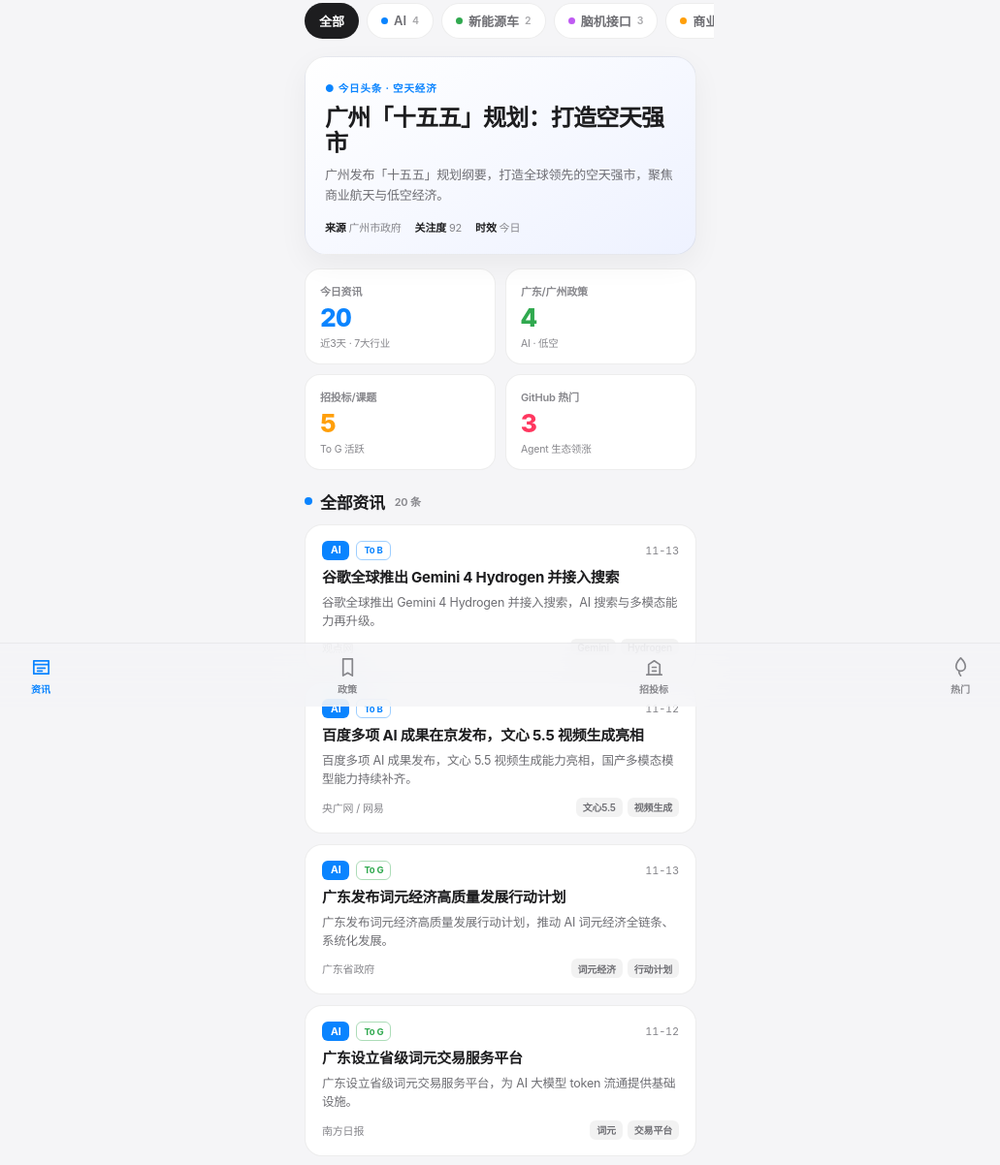
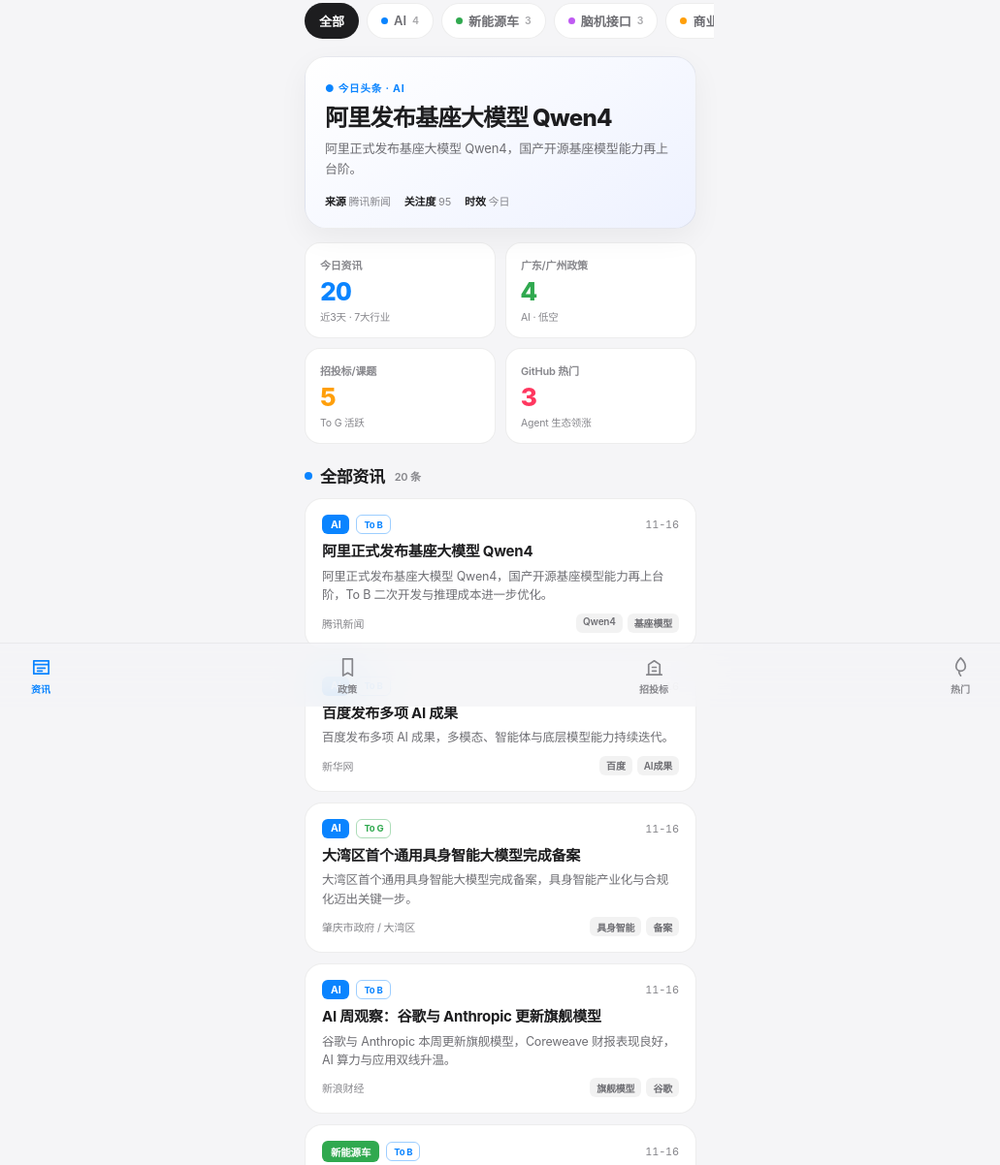
Before and after one commit to cynthia31415926-eng/global-intelligence, a plain HTML site: page m.html in a window 1280 px wide. Shown: the part 71-1273 px from the top of the page at 97% size, without its empty margins (124-1155 px from the left). Drawn offline with Linux system fonts and the light colour scheme.

Commit message:
update m.html

```diff
--- a/m.html
+++ b/m.html
@@ -225,85 +225,85 @@
 <script>
 const DATA = [
   // AI
-  {id:1,ind:"ai",type:"product",aud:"toB",title:"谷歌全球推出 Gemini 4 Hydrogen 并接入搜索",src:"观点网",time:"11-13",hot:92,
-    desc:"谷歌全球推出 Gemini 4 Hydrogen 并接入搜索，AI 搜索与多模态能力再升级。",
-    tags:["Gemini","Hydrogen","搜索"],url:"https://www.guandian.hk/article/20261113/10062307.html"},
-  {id:2,ind:"ai",type:"product",aud:"toB",title:"百度多项 AI 成果在京发布，文心 5.5 视频生成亮相",src:"央广网 / 网易",time:"11-12",hot:84,
-    desc:"百度多项 AI 成果发布，文心 5.5 视频生成能力亮相，国产多模态模型能力持续补齐。",
-    tags:["文心5.5","视频生成","百度"],url:"https://www.cnr.cn/bj/sijh/20261112/t20261112_527870324.shtml"},
-  {id:3,ind:"ai",type:"policy",aud:"toG",title:"广东发布词元经济高质量发展行动计划",src:"广东省政府",time:"11-13",hot:88,
-    desc:"广东发布词元经济高质量发展行动计划，推动 AI 词元经济全链条、系统化发展。",
-    tags:["词元经济","行动计划","广东"],url:"https://www.gd.gov.cn/gdywdt/zwzt/rgznjqr/yycj/content/post_4978981.html"},
-  {id:4,ind:"ai",type:"policy",aud:"toG",title:"广东设立省级词元交易服务平台",src:"南方日报",time:"11-12",hot:84,
-    desc:"广东设立省级词元交易服务平台，为 AI 大模型 token 流通提供基础设施。",
-    tags:["词元","交易平台"],url:"https://epaper.nfnews.com/nfdaily/html/202611/12/content_10185934.html"},
+  {id:1,ind:"ai",type:"product",aud:"toB",title:"阿里正式发布基座大模型 Qwen4",src:"腾讯新闻",time:"11-16",hot:95,
+    desc:"阿里正式发布基座大模型 Qwen4，国产开源基座模型能力再上台阶，To B 二次开发与推理成本进一步优化。",
+    tags:["Qwen4","基座模型","阿里"],url:"https://news.qq.com/rain/a/20261116A06KWF00"},
+  {id:2,ind:"ai",type:"product",aud:"toB",title:"百度发布多项 AI 成果",src:"新华网",time:"11-16",hot:82,
+    desc:"百度发布多项 AI 成果，多模态、智能体与底层模型能力持续迭代。",
+    tags:["百度","AI成果","多模态"],url:"http://lw.news.cn/20261116/610704c1dca84af29a7129d10ea01aaf/c.html"},
+  {id:3,ind:"ai",type:"policy",aud:"toG",title:"大湾区首个通用具身智能大模型完成备案",src:"肇庆市政府 / 大湾区",time:"11-16",hot:86,
+    desc:"大湾区首个通用具身智能大模型完成备案，具身智能产业化与合规化迈出关键一步。",
+    tags:["具身智能","备案","大湾区"],url:"https://www.zhaoqing.gov.cn/zqkjj/gkmlpt/content/3/3300/post_3300343.html"},
+  {id:4,ind:"ai",type:"product",aud:"toB",title:"AI 周观察：谷歌与 Anthropic 更新旗舰模型",src:"新浪财经",time:"11-16",hot:76,
+    desc:"谷歌与 Anthropic 本周更新旗舰模型，Coreweave 财报表现良好，AI 算力与应用双线升温。",
+    tags:["旗舰模型","谷歌","Anthropic"],url:"http://stock.finance.sina.com.cn/stock/go.php/vReport_Show/kind/strategy/rptid/848085438342/index.phtml"},
   // 新能源车
-  {id:5,ind:"nev",type:"market",aud:"toB",title:"新能源车销量占比持续走高，储能电池出货量同步走高",src:"搜狐汽车",time:"11-12",hot:78,
-    desc:"我国新能源汽车销量占比持续走高，储能电池行业出货量同步攀升，产业链景气向上。",
-    tags:["销量占比","储能电池"],url:"https://www.sohu.com/a/1100535097_122014422"},
+  {id:5,ind:"nev",type:"market",aud:"toB",title:"前 10 月新能源车销量占比 54.8%",src:"北京日报",time:"11-16",hot:80,
+    desc:"前 10 月新能源车销量占比达 54.8%，渗透率持续走高，行业景气度与分化并存。",
+    tags:["销量占比","54.8%","渗透率"],url:"http://rss2.bjd.com.cn/content/s6af79ebae4b039a8e2f39674.html"},
   {id:6,ind:"nev",type:"market",aud:"toB",title:"乘联分会：10 月新能源批发预估 180 万辆，同比 +12%",src:"智通财经",time:"11-10",hot:74,
     desc:"乘联分会预估 10 月全国乘用车厂商新能源批发 180 万辆，同比增长 12%、环比增长 8%。",
     tags:["批发","180万辆"],url:"https://hk.investing.com/news/stock-market-news/article-1735330"},
+  {id:7,ind:"nev",type:"market",aud:"toB",title:"花旗：中国车企 11 月首周电动车订单环比升 4%",src:"证券之星",time:"11-10",hot:68,
+    desc:"花旗报告显示中国车企 11 月首周电动车订单环比升 4%，但预计 11 月零售同比跌 5.9%。",
+    tags:["订单","环比+4%"],url:"https://4g.stockstar.com/detail/IG2026111000033156"},
   // 脑机接口
-  {id:7,ind:"bci",type:"product",aud:"toG",title:"脑机接口让 52 岁瘫痪阿姨重新「掌控」手机",src:"杭州网",time:"11-13",hot:86,
+  {id:8,ind:"bci",type:"product",aud:"toB",title:"脑虎披露「三全」脑机接口进展，AI 协同完成率 84%",src:"网易 / 腾讯",time:"11-16",hot:84,
+    desc:"脑虎披露「三全」脑机接口最新进展，AI 协同下连续出行任务一次性完成率达 84%。",
+    tags:["三全","AI协同","84%"],url:"https://www.163.com/dy/article/LBRN57LE0534A4SC.html"},
+  {id:9,ind:"bci",type:"research",aud:"toG",title:"我科研团队打造「模拟人生」脑机未来试验场",src:"科技日报",time:"11-16",hot:74,
+    desc:"我国科研团队打造脑机接口「模拟人生」未来试验场，加速脑机交互场景验证。",
+    tags:["模拟人生","试验场","场景"],url:"https://www.stdaily.com/web/gdxw/2026-11/16/content_613749.html"},
+  {id:10,ind:"bci",type:"product",aud:"toG",title:"脑机接口让 52 岁瘫痪阿姨重新「掌控」手机",src:"杭州网",time:"11-13",hot:78,
     desc:"脑机接口帮助 52 岁瘫痪患者重新操控手机，侵入式脑机接口在康复场景再获实证。",
     tags:["康复","实证","侵入式"],url:"https://hznews.hangzhou.com.cn/kejiao/content/2026-11/13/content_9370984.htm"},
-  {id:8,ind:"bci",type:"market",aud:"toB",title:"AI 脑机接口迎产业拐点，医疗落地加速价值重估",src:"中财网",time:"11-12",hot:78,
-    desc:"AI 脑机接口迎来产业拐点，医疗场景落地加速，产业链价值进入重估期。",
-    tags:["产业拐点","医疗","价值重估"],url:"https://vipwt1.cfi.cn/p20261112000672.html"},
-  {id:9,ind:"bci",type:"policy",aud:"toG",title:"六部门发文：加快脑机接口在养老领域应用",src:"金融界",time:"11-11",hot:82,
-    desc:"六部门联合发文加快脑机接口在养老领域应用，场景对接与商业化推进提速。",
-    tags:["六部门","养老","政策"],url:"https://finance.jrj.com.cn/2026/11/11071059094940.shtml"},
-  // 商业航天 / 空天
-  {id:10,ind:"aero",type:"policy",aud:"toG",title:"广州「十五五」规划：打造全球领先空天强市",src:"广州市政府",time:"11-13",hot:92,
-    desc:"广州发布「十五五」规划纲要，明确打造全球领先的空天强市，聚焦商业航天、低空经济等空天产业集群。",
-    tags:["十五五","空天强市","广州"],url:"https://www.gz.gov.cn/gzzcwjk/gzdata/content/mpost_10833638.html"},
-  {id:11,ind:"aero",type:"market",aud:"toB",title:"百亿估值独角兽冲刺 IPO，火箭发动机「卖铲人」上市竞速",src:"中国工业新闻网",time:"11-13",hot:76,
-    desc:"百亿估值火箭发动机独角兽冲刺 IPO，商业航天上游供应链进入上市竞速期。",
-    tags:["火箭发动机","IPO","独角兽"],url:"https://www.cinn.cn/yc/2026/11-13/zDPAp0Lk.html"},
-  {id:12,ind:"aero",type:"market",aud:"toB",title:"Planet Labs 与 Stoke Space 签署 Nova 火箭多批次发射协议",src:"钛媒体",time:"11-11",hot:66,
-    desc:"Planet Labs 与 Stoke Space 签署 Nova 火箭系列多批次发射协议，商业发射订单放量。",
-    tags:["Nova","发射协议"],url:"https://www.taibo.cn/test/newsflashes-view/33320340"},
+  // 商业航天
+  {id:11,ind:"aero",type:"product",aud:"toG",title:"长征十二号成功发射卫星互联网低轨 29 组卫星",src:"北京市科委",time:"11-16",hot:90,
+    desc:"长征十二号运载火箭成功发射卫星互联网低轨 29 组卫星，卫星互联网组网节奏持续加快。",
+    tags:["长征十二号","卫星互联网","低轨"],url:"https://kw.beijing.gov.cn/xwdt/kcyx/xwdtyqqy/202611/t20261116_4947288.html"},
+  {id:12,ind:"aero",type:"product",aud:"toG",title:"星河动力谷神星二号飞行试验成功",src:"科普中国",time:"11-16",hot:78,
+    desc:"星河动力谷神星二号飞行试验成功，商业固体火箭常态化入轨能力持续验证。",
+    tags:["谷神星二号","飞行试验"],url:"https://cloud.kepuchina.cn/h5/detail?id=7518743355765465088"},
+  {id:13,ind:"aero",type:"market",aud:"toB",title:"美「火神」火箭异常，40 颗宽带卫星未能入轨",src:"新浪财经",time:"11-16",hot:74,
+    desc:"美国「火神」火箭升空约 10 分钟后异常，未能将 40 颗宽带通信卫星送入预定轨道。",
+    tags:["火神火箭","异常","入轨失败"],url:"https://finance.sina.com.cn/roll/2026-11-16/doc-iniywnmm1396619.shtml"},
   // 智能船舶
-  {id:13,ind:"ship",type:"product",aud:"toB",title:"中船七〇四所成为国际智能航运联盟创始成员",src:"国际船舶网",time:"11-11",hot:66,
-    desc:"中船七〇四所成为国际智能航运联盟创始成员，中国智能船舶标准与话语权提升。",
-    tags:["七〇四所","国际联盟"],url:"https://www.eworldship.com/html/2026/Manufacturer_1111/225944.html"},
-  {id:14,ind:"ship",type:"product",aud:"toG",title:"武汉海事局护航重载货船长江干线自主航行测试",src:"中新网湖北",time:"11-11",hot:72,
-    desc:"武汉海事局护航重载货船在长江干线开展自主航行测试，内河智能航运加速落地。",
-    tags:["自主航行","长江"],url:"https://www.hb.chinanews.com.cn/news/2026/1111/435093.html"},
+  {id:14,ind:"ship",type:"product",aud:"toB",title:"全国首艘纯电动智能集装箱船「图灵」号交付青岛港",src:"山东新闻网",time:"11-16",hot:80,
+    desc:"全国首艘纯电动智能集装箱船「图灵」号交付并落地青岛港，绿色智能航运迈出标志性一步。",
+    tags:["图灵号","纯电动","首艘"],url:"https://sdxxcn.com/4/2/2262920"},
+  {id:15,ind:"ship",type:"product",aud:"toB",title:"连企重新定义船舶智驾，让「中国造」装上「中国大脑」",src:"大连日报",time:"11-16",hot:68,
+    desc:"大连企业推进船舶智能驾驶国产化，让「中国造」船舶装上「中国大脑」，自主可控提速。",
+    tags:["船舶智驾","国产化","中国大脑"],url:"https://temp.dlyj.dl.gov.cn/art/2026/11/16/art_1185_2543795.html"},
   // 低空经济
-  {id:15,ind:"low",type:"product",aud:"toG",title:"广州积极推进无人机外卖，常态化运营可期",src:"中国经济信息网",time:"11-12",hot:80,
-    desc:"广州积极推进无人机外卖配送，低空物流蓄势起飞，常态化运营可期。",
-    tags:["无人机外卖","低空物流","广州"],url:"https://www.cei.cn//defaultsite/s/article/2026/11/12/4b4ff607-9d914745-01a1-cd6ba9d2-712c_2026.html"},
-  {id:16,ind:"low",type:"policy",aud:"toG",title:"广东省发改委：开展低空经济领域企业投资服务",src:"广东省发改委",time:"11-09",hot:76,
-    desc:"广东省发改委开展低空经济领域企业投资服务，推动资本与低空基建、运营企业对接。",
-    tags:["投资服务","低空","广东"],url:"https://www.haizhu.gov.cn/gzhzfg/gkmlpt/content/11/11089/post_11089410.html"},
-  {id:17,ind:"low",type:"policy",aud:"toG",title:"广州市应急管理局召开小鹏汇天工作座谈会",src:"广州市政府",time:"11-08",hot:64,
-    desc:"广州市应急管理局与小鹏汇天座谈，推动飞行汽车安全监管与低空应急救援场景落地。",
-    tags:["小鹏汇天","应急","广州"],url:"https://www.gz.gov.cn/zt/jaqhyj/aqsj/content/post_11088830.html"},
+  {id:16,ind:"low",type:"market",aud:"toG",title:"广州的天空，正在被重新定义",src:"广州日报 / 广州热力值",time:"11-16",hot:80,
+    desc:"广州低空经济加速起势，无人机配送、低空文旅与城市空中交通场景密集落地。",
+    tags:["广州","低空","场景"],url:"https://m.sohu.com/a/1091246329_100116740/"},
+  {id:17,ind:"low",type:"research",aud:"toB",title:"低空航空器：拿证与拿钱，顺序应该怎么排？",src:"中国民航报",time:"11-11",hot:66,
+    desc:"行业探讨低空航空器适航取证与商业化交付节奏，适航与订单激励如何平衡。",
+    tags:["适航","取证","商业化"],url:"https://www.cannews.com.cn/dikongjingji/2026/11-11/9kwq2YAr.html"},
   // GitHub 热门
-  {id:18,ind:"gh",type:"github",aud:"toB",title:"GitHub Trending 榜单（11-13）",src:"GitHub Trending",time:"11-13",hot:74,stars:"—",
-    desc:"GitHub 11-13 当日热门开源项目榜单，AI Agent 与开发者工具持续霸榜。",
-    tags:["Trending","榜单"],url:"https://yidinghuiziyou.com/github/trending/2026-11-13/"},
-  {id:19,ind:"gh",type:"github",aud:"toB",title:"RepoWatch：GitHub 每日趋势排行（11-13）",src:"RepoWatch",time:"11-13",hot:68,stars:"—",
-    desc:"RepoWatch 每日趋势排行，追踪今日全球涨星最快的开源仓库。",
-    tags:["Trending","排行"],url:"https://repowatch.top/en/daily/2026-11-13"},
-  {id:20,ind:"gh",type:"github",aud:"toB",title:"码力雷达 11-11 总榜：AI 工具持续领跑",src:"码力雷达",time:"11-11",hot:66,stars:"—",
-    desc:"码力雷达 11-11 总榜显示 AI 开发工具与 Agent 项目持续领跑涨星榜。",
-    tags:["总榜","AI 工具"],url:"https://www.maliradar.cn/history/2026-11-11"},
+  {id:18,ind:"gh",type:"github",aud:"toB",title:"GitHub 本周热榜：Astryx 周增第一",src:"掘金 / GitHub",time:"11-16",hot:74,stars:"—",
+    desc:"GitHub 本周热榜 Astryx 周增第一，Agent 的下一战转向设计、评审与验收。",
+    tags:["Astryx","周榜","Agent"],url:"https://juejin.cn/post/7708236158949441551"},
+  {id:19,ind:"gh",type:"github",aud:"toB",title:"GitHub 日榜趋势速报（11-16）",src:"掘金 / GitHub Trending",time:"11-16",hot:70,stars:"—",
+    desc:"GitHub 日榜趋势集中在 AI Agent、开源模型与开发者工具。",
+    tags:["Trending","Agent"],url:"https://www.cnblogs.com/wflynn/p/23676650"},
+  {id:20,ind:"gh",type:"github",aud:"toB",title:"github-hot-hub：GitHub 热门仓库每小时归档",src:"GitHub",time:"长期",hot:64,stars:"—",
+    desc:"每小时更新、按天归档 GitHub 热门仓库，适合 To B 团队持续追踪开源热点。",
+    tags:["归档","追踪"],url:"https://github.com/SnailDev/github-hot-hub"},
 ];
 const POLICY = [
+  {t:"大湾区首个通用具身智能大模型完成备案",src:"肇庆市政府 / 大湾区",time:"11-16",tag:"AI",url:"https://www.zhaoqing.gov.cn/zqkjj/gkmlpt/content/3/3300/post_3300343.html"},
   {t:"广东发布词元经济高质量发展行动计划",src:"广东省政府",time:"11-13",tag:"AI",url:"https://www.gd.gov.cn/gdywdt/zwzt/rgznjqr/yycj/content/post_4978981.html"},
   {t:"广州「十五五」规划：打造全球领先空天强市",src:"广州市政府",time:"11-13",tag:"空天",url:"https://www.gz.gov.cn/gzzcwjk/gzdata/content/mpost_10833638.html"},
   {t:"六部门：加快脑机接口在养老领域应用",src:"多部委",time:"11-11",tag:"脑机",url:"https://finance.jrj.com.cn/2026/11/11071059094940.shtml"},
-  {t:"广东省发改委：开展低空经济领域企业投资服务",src:"广东省发改委",time:"11-09",tag:"低空",url:"https://www.haizhu.gov.cn/gzhzfg/gkmlpt/content/11/11089/post_11089410.html"},
 ];
 const TENDER = [
+  {t:"三元里街智慧环卫项目招标",src:"中国政府采购网",time:"11-16",amount:"招标公告",url:"http://www.ccgp.gov.cn/cggg/dfgg/gkzb/202611/t20261116_27687381.htm"},
   {t:"广州低空基础设施建设规划及近期实施方案项目招标",src:"中国政府采购网",time:"11-11",amount:"招标公告",url:"http://www.ccgp.gov.cn/cggg/dfgg/gkzb/202611/t20261111_27665628.htm"},
   {t:"广州白云国际机场云计算数据中心扩容项目（四期）公开招标",src:"中国招标网",time:"11-10",amount:"招标公告",url:"http://www.365trade.com.cn/zhwzb/894944.jhtml"},
   {t:"广州琶洲港澳码头低空科技公园配套设施工程",src:"广州市规自局",time:"11-08",amount:"工程公示",url:"https://ghzyj.gz.gov.cn/ywpd/cxgh/ghxkgsgb/phgbnew/gbt/2025/content/post_11090056.html"},
-  {t:"广州海珠区：人工智能大模型应用政策兑现（第六批）· 大模型专题",src:"广州市海珠区政府",time:"11-09",amount:"政策兑现",url:"https://www.haizhu.gov.cn/gzhzrgzn/gkmlpt/content/11/11091/post_11091597.html"},
-  {t:"广州地铁存量物业维修改造施工总承包项目（2026）",src:"广州公共资源交易中心",time:"11-13",amount:"招标公告",url:"https://ygcg.gzggzy.cn/p92/qt/20261113/464134.html"},
+  {t:"广州海珠区：人工智能大模型应用政策兑现（第六批）",src:"广州市海珠区政府",time:"11-09",amount:"政策兑现",url:"https://www.haizhu.gov.cn/gzhzrgzn/gkmlpt/content/11/11091/post_11091597.html"},
 ];
 const INDUSTRIES = [
   {key:"ai",name:"AI",color:"#0a84ff"},
@@ -360,10 +360,10 @@ function renderFeed(){
   const list=feedList();
   const hero=`
     <div class="hero">
-      <span class="kicker">● 今日头条 · 空天经济</span>
-      <h1>广州「十五五」规划：打造空天强市</h1>
-      <div class="lead">广州发布「十五五」规划纲要，打造全球领先的空天强市，聚焦商业航天与低空经济。</div>
-      <div class="hmeta"><span><b>来源</b> 广州市政府</span><span><b>关注度</b> 92</span><span><b>时效</b> 今日</span></div>
+      <span class="kicker">● 今日头条 · AI</span>
+      <h1>阿里发布基座大模型 Qwen4</h1>
+      <div class="lead">阿里正式发布基座大模型 Qwen4，国产开源基座模型能力再上台阶。</div>
+      <div class="hmeta"><span><b>来源</b> 腾讯新闻</span><span><b>关注度</b> 95</span><span><b>时效</b> 今日</span></div>
     </div>
     <div class="stats">
       <div class="stat c1"><div class="k">今日资讯</div><div class="v">${DATA.length}</div><div class="d">近3天 · 7大行业</div></div>
```
